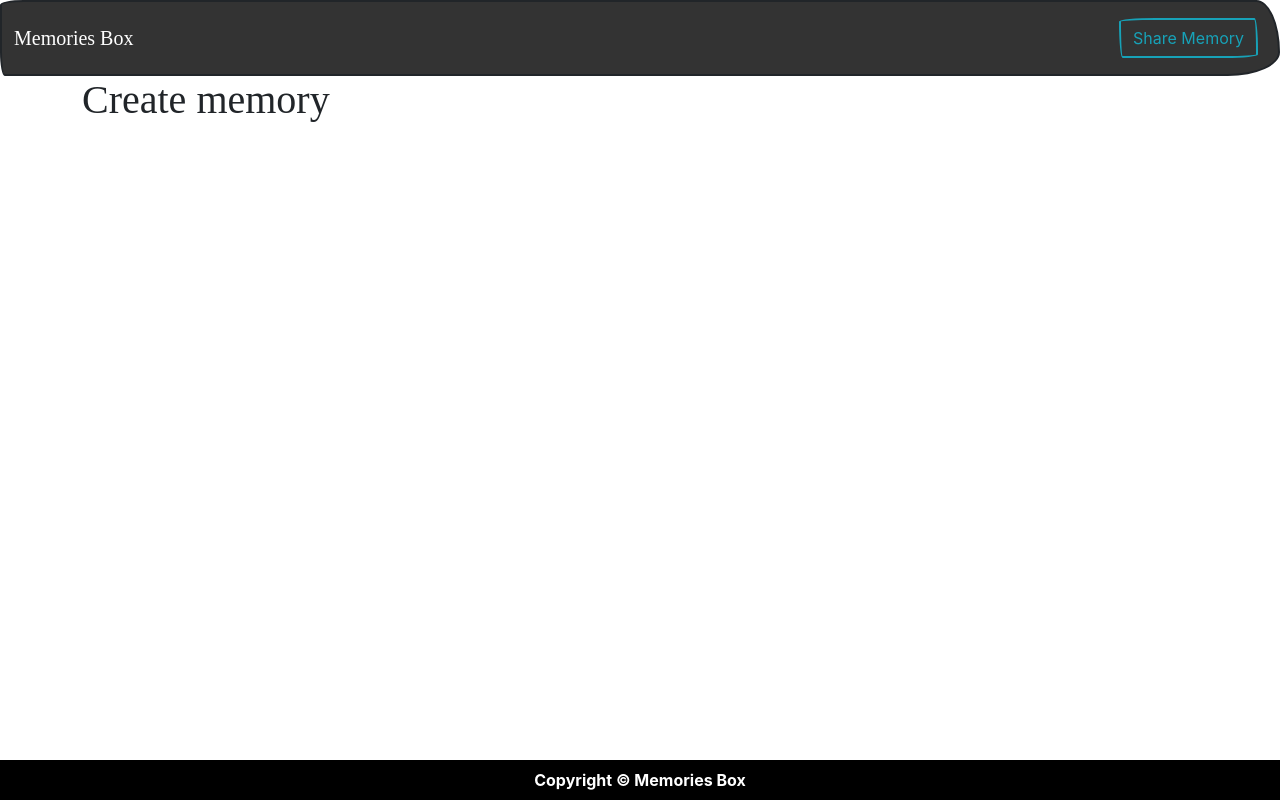
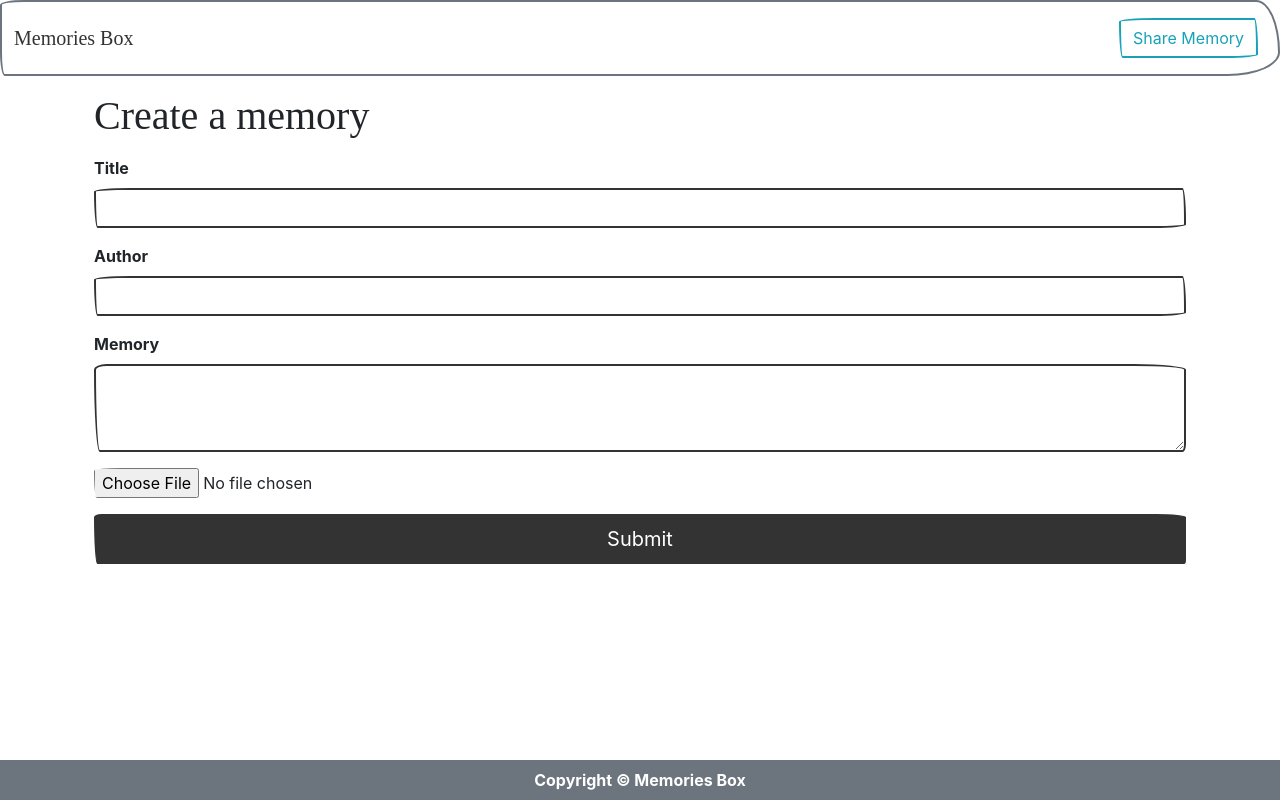
Before and after one commit to YavuzGurdal/memories-box-frontend, a React (Create React App) app: page /create in a window 1280 px wide. Built offline with nearby package versions, Linux system fonts and the light colour scheme; a web font is replaced by a local one.

Commit message:
submit form added

```diff
--- a/package.json
+++ b/package.json
@@ -10,6 +10,7 @@
     "react": "^18.0.0",
     "react-bootstrap": "^2.2.3",
     "react-dom": "^18.0.0",
+    "react-file-base64": "^1.0.3",
     "react-redux": "^8.0.0",
     "react-router-bootstrap": "^0.26.1",
     "react-router-dom": "^6.3.0",
--- a/src/App.js
+++ b/src/App.js
@@ -13,12 +13,14 @@ function App() {
   return (
     <>
       <Header />
+      <main className='py-3'>
         <Container>
           <Routes>
             <Route path='/' element={<HomeScreen />} />
             <Route path='/create' element={<CreateScreen />} />
           </Routes>
         </Container>
+      </main>
       <Footer />
     </>
   );
--- a/src/Screens/CreateScreen.js
+++ b/src/Screens/CreateScreen.js
@@ -1,10 +1,15 @@
 import React from 'react'
+import { Container } from 'react-bootstrap'
+import SubmitMemory from '../components/SubmitMemory'
+
 
 const CreateScreen = () => {
     return (
-        <div>
-            <h1>Create memory</h1>
-        </div>
+        <>
+            <Container>
+                <SubmitMemory />
+            </Container>
+        </>
     )
 }
 
--- a/src/components/Footer.js
+++ b/src/components/Footer.js
@@ -4,7 +4,7 @@ import { Col, Row } from 'react-bootstrap'
 const Footer = () => {
     return (
         <footer>
-            <Row className='fixed-bottom' style={{ background: 'black' }}>
+            <Row className='fixed-bottom' style={{ background: '#6c757d' }}>
                 <Col className='text-center py-2 text-white'>
                     Copyright &copy; Memories Box
                 </Col>
--- a/src/components/Header.js
+++ b/src/components/Header.js
@@ -6,7 +6,7 @@ const Header = () => {
     return (
         // collapseOnSelect bunu yazinca hamburger menu de herhangi bir seye tiklayinca eski haline geliyor. yani hamburger menu kapaniyor
         <header>
-            <Navbar bg="primary" variant='dark' expand="lg" collapseOnSelect>
+            <Navbar bg="light" variant='light' expand="lg" collapseOnSelect>
                 <Container fluid>
                     <LinkContainer to='/'>
                         <Navbar.Brand href="#">Memories Box</Navbar.Brand>
--- /dev/null
+++ b/src/components/SubmitMemory.js
@@ -0,0 +1,36 @@
+import React from 'react'
+import { Form, Button } from 'react-bootstrap'
+import ReactFileBase64 from 'react-file-base64'
+
+
+const SubmitMemory = () => {
+    return (
+        <>
+            <Form>
+                <Form.Group>
+                    <h1>Create a memory</h1>
+                </Form.Group>
+                <Form.Group className='mt-3'>
+                    <Form.Label>Title</Form.Label>
+                    <Form.Control name='title' type='text' ></Form.Control>
+                </Form.Group>
+                <Form.Group className='mt-3'>
+                    <Form.Label>Author</Form.Label>
+                    <Form.Control name='author' type='text' ></Form.Control>
+                </Form.Group>
+                <Form.Group className='mt-3'>
+                    <Form.Label>Memory</Form.Label>
+                    <Form.Control name='content' type='text' as='textarea' rows='3'></Form.Control>
+                </Form.Group>
+                <Form.Group className='mt-3'>
+                    <ReactFileBase64 type='file' multiple={false} onDone={() => { }} />
+                    {/* multiple={false} bu true olursa birden fazla resim secilebiliyor */}
+                </Form.Group>
+                <Button type='submit' className='mt-3 w-100' size="lg" >Submit</Button>
+            </Form>
+
+        </>
+    )
+}
+
+export default SubmitMemory
--- a/src/index.css
+++ b/src/index.css
@@ -1,13 +1,22 @@
 body {
   margin: 0;
-  font-family: -apple-system, BlinkMacSystemFont, 'Segoe UI', 'Roboto', 'Oxygen',
-    'Ubuntu', 'Cantarell', 'Fira Sans', 'Droid Sans', 'Helvetica Neue',
+  font-family: -apple-system, BlinkMacSystemFont, "Segoe UI", "Roboto", "Oxygen",
+    "Ubuntu", "Cantarell", "Fira Sans", "Droid Sans", "Helvetica Neue",
     sans-serif;
   -webkit-font-smoothing: antialiased;
   -moz-osx-font-smoothing: grayscale;
 }
 
 code {
-  font-family: source-code-pro, Menlo, Monaco, Consolas, 'Courier New',
+  font-family: source-code-pro, Menlo, Monaco, Consolas, "Courier New",
     monospace;
 }
+
+.navbar.bg-light {
+  border-color: #6c757d !important;
+}
+
+.navbar-light .navbar-toggler {
+  color: #6c757d !important;
+  border-color: #6c757d !important;
+}
```
Also changed, not shown: src/components/Memory.js (added, +11 -0 lines), 1 other file (tests, documents, lock files or other folders). Lines whose indentation alone changed are shown as unchanged.
